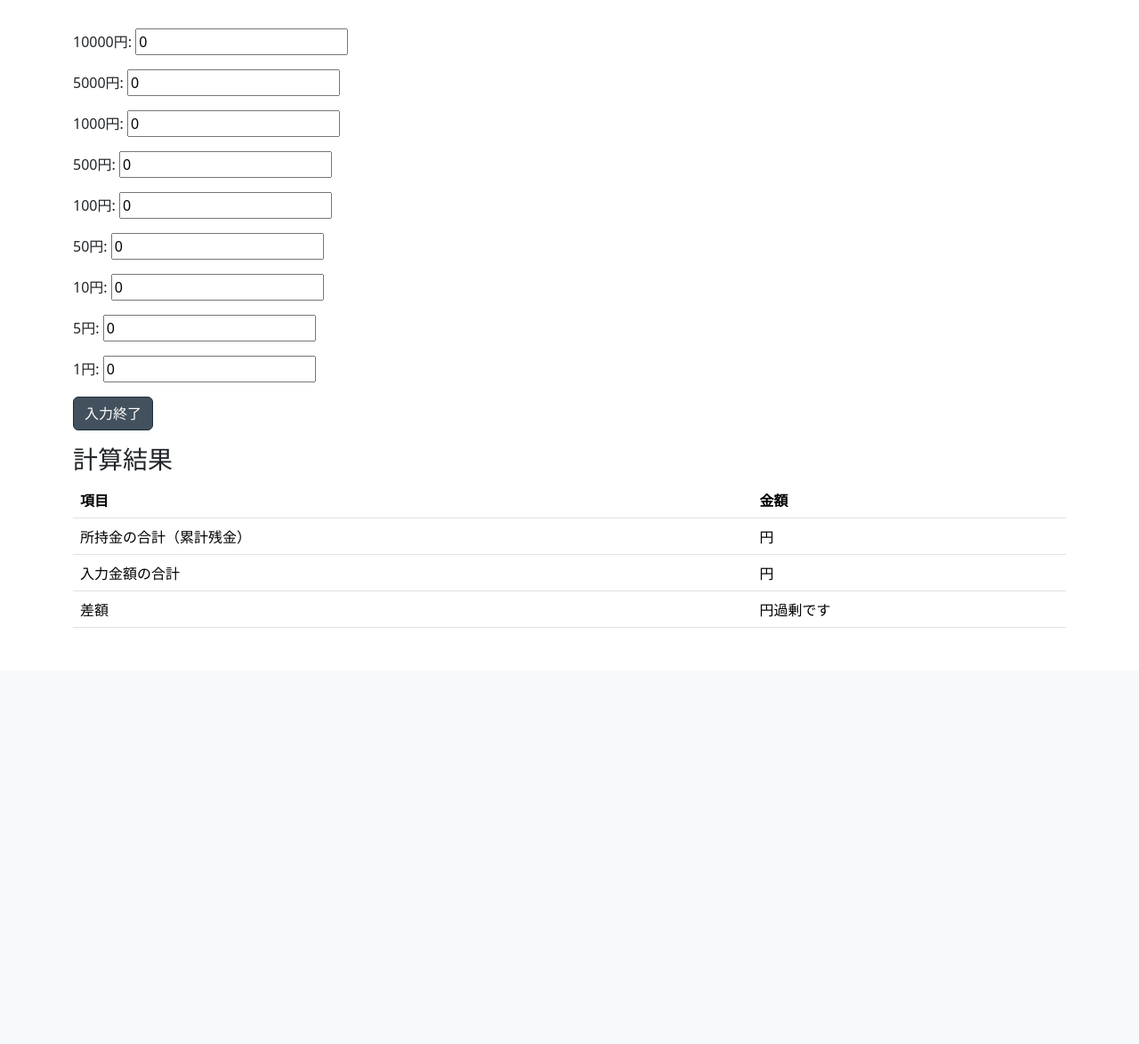
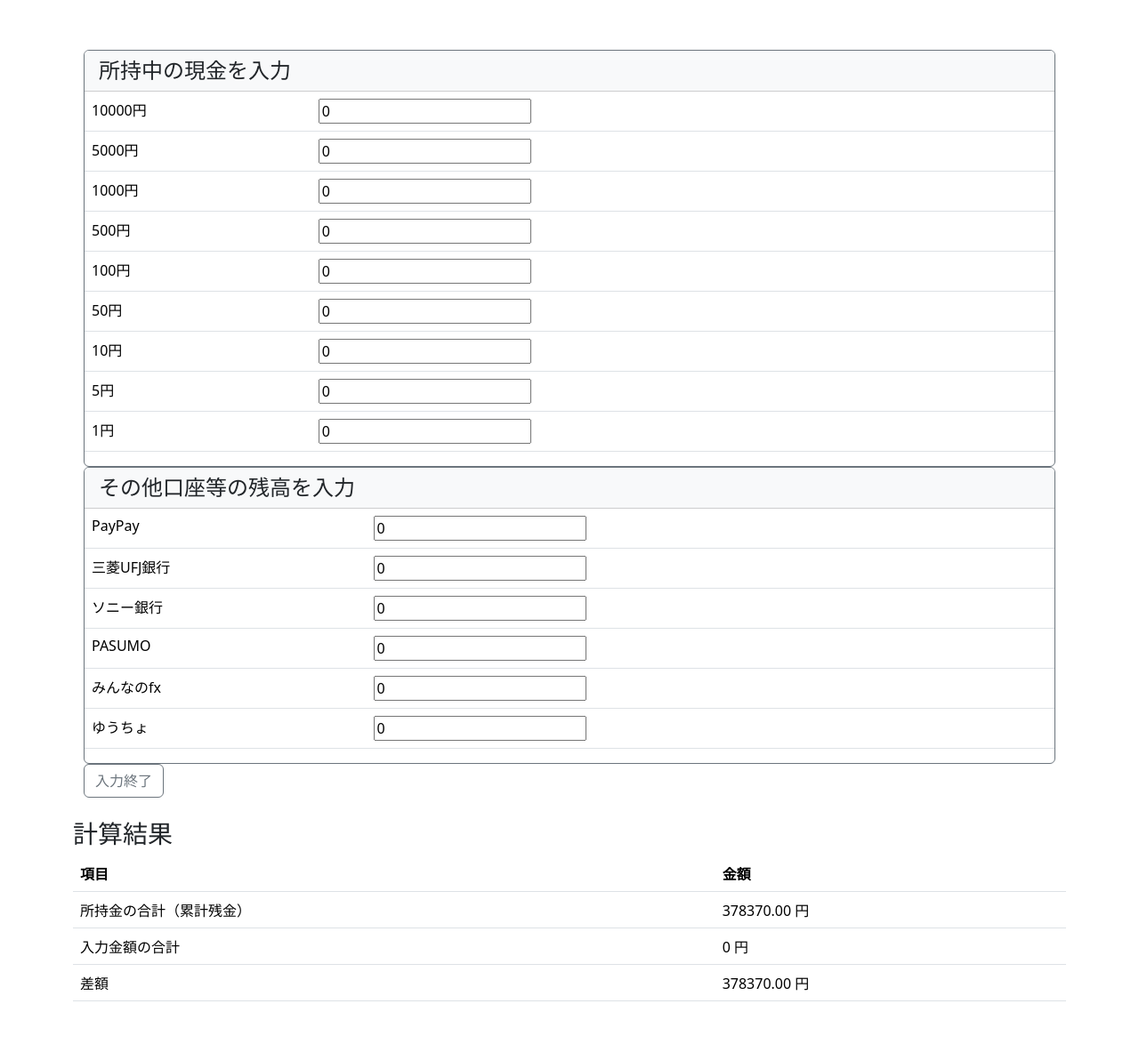
Before and after one commit to nemu-gaikokugo/kakeibo, a Django app: page /transaction/compare-balance in a window 1280 px wide. Shown: the part 63-1237 px from the top of the page at 89% size. Before the commit the page ends 769 px from the top, so only its background shows below. Run offline with Django 5.2, Linux system fonts and the light colour scheme; a user stored in the database is signed in; data comes from the database, SQL or seed files in the repository; both versions use the stored data as it was after the commit; data that the repository does not hold is empty; some libraries are stand-ins or nearby versions.

Commit message:
とりあえず初期表示も上手くいった。

```diff
--- a/djangokakeibo/kakeibo/forms.py
+++ b/djangokakeibo/kakeibo/forms.py
@@ -1,5 +1,5 @@
 from django import forms
-from kakeibo.models import Transaction, Denomination
+from kakeibo.models import Transaction, Denomination, AccountType
 
 class TransactionForm(forms.ModelForm):
     class Meta:
@@ -14,13 +14,22 @@ class TransactionForm(forms.ModelForm):
             'description': '説明'
         }
 
-class CompareBalanceForm(forms.Form):
+class CompareCashBalanceForm(forms.Form):
     # Denominationごとにフィールドを作成
     # 各金種（例：10000円、5000円など）ごとの入力欄を定義
     for denomination in Denomination.objects.all():
         locals()[f'denomination_{denomination.value}'] = forms.IntegerField(
             initial=0,
-            required=False,
+            required=True,
             label=f"{denomination.value}円",
             widget=forms.NumberInput(attrs={'placeholder': '枚数を入力'})
         )
+
+class CompareAccountsBalanceForm(forms.Form):
+    for account_type in AccountType.objects.all():
+        if account_type.name != '現金':
+            locals()[account_type.name] = forms.IntegerField(
+                initial=0,
+                required=True,
+                label=account_type.name
+            )
--- a/djangokakeibo/kakeibo/templates/transactions/compare_balance.html
+++ b/djangokakeibo/kakeibo/templates/transactions/compare_balance.html
@@ -1,12 +1,56 @@
 {% extends "base.html" %}
 {% block main %}
 
-<form method="POST">
+<!-- <form method="POST">
     {% csrf_token %}
-    {{ form.as_p }}
+    {{ cash_form.as_p }}
+    {{ account_form.as_p }}
 
     <button type="submit" class="btn btn-primary">入力終了</button>
-</form>
+</form> -->
+
+<div class="container my-4">
+    <form method="post">
+        {% csrf_token %}
+        <div class="card border-secondary">
+            <div class="card-header bg-light">
+                <h4 class="mb-0">所持中の現金を入力</h4>
+            </div>
+            <table class="table">
+                <tbody>
+                    {% for field in cash_form %}
+                    <tr>
+                        <td><label for="{{ field.id_for_label }}">{{ field.label }}</label></td>
+                        <td>{{ field }}</td>
+                    </tr>
+                    {% endfor %}
+                </tbody>
+            </table>
+        </div>
+        <div class="card border-secondary">
+
+            <div class="card-header bg-light">
+                <h4 class="mb-0">その他口座等の残高を入力</h4>
+            </div>
+            <div>
+                <table class="table">
+                    <tbody>
+                        {% for field in account_form %}
+                        <tr>
+                            <td><label for="{{ field.id_for_label }}">{{ field.label }}</label></td>
+                            <td>{{ field }}</td>
+                        </tr>
+                        {% endfor %}
+                    </tbody>
+                </table>
+            </div>
+        </div>
+        <div class="text-right">
+            <button type="submit" class="btn btn-outline-secondary">入力終了</button>
+        </div>
+    </form>
+</div>
+
 
 <h3>計算結果</h3>
 <table class="table">
@@ -28,13 +72,7 @@
         <tr>
             <td>差額</td>
             <td>
-                {% if difference == 0 %}
-                    一致しています
-                {% elif difference > 0 %}
-                    {{ difference }} 円不足しています
-                {% else %}
-                    {{ difference }} 円過剰です
-                {% endif %}
+                {{ difference }} 円
             </td>
         </tr>
     </tbody>
--- a/djangokakeibo/kakeibo/views.py
+++ b/djangokakeibo/kakeibo/views.py
@@ -6,7 +6,7 @@ from django.core.exceptions import ValidationError
 from django.db.models import Sum, F
 from datetime import datetime, date, timedelta
 from kakeibo.models import Transaction, Category, Currency, AccountType, Denomination, CashHolding
-from kakeibo.forms import TransactionForm, CompareBalanceForm
+from kakeibo.forms import TransactionForm, CompareCashBalanceForm, CompareAccountsBalanceForm
 import csv
 import json
 
@@ -274,47 +274,60 @@ def compare_balance(request):
     # 所持している現金情報の取得
     cash_holdings = CashHolding.objects.filter(user=request.user, currency=default_currency)
     print(cash_holdings)
-    # 所持金の初期値（値がなければ0）
+    # 所持している現金の初期値（値がなければ0）
     cash_data = {
         denomination.value: cash_holdings.filter(denomination=denomination).first().quantity if cash_holdings.filter(denomination=denomination).exists() else 0
         for denomination in Denomination.objects.filter(currency=default_currency)
     }
     print(cash_data)
+    # 現金以外の所持金の初期値（値がなければ0）
+    account_data = {account.name: 0 for account in AccountType.objects.all()}
+    print(account_data)
 
+    total_entered = 0
+    total_balance = sum(t.amount for t in Transaction.objects.filter(user=request.user, date__lt=calculate_end_of_month(now().date())))
     # 入力フォーム処理
     if request.method == 'POST':
-        form = CompareBalanceForm(request.POST)
-        if form.is_valid():
+        cash_form = CompareCashBalanceForm(request.POST)
+        if cash_form.is_valid():
             # ユーザーが入力した金額の合計を計算
-            total_entered = 0
             for denomination in Denomination.objects.all():
                 denomination_value = denomination.value
-                entered_value = form.cleaned_data.get(f'denomination_{denomination_value}', 0)
+                entered_value = cash_form.cleaned_data.get(f'denomination_{denomination_value}', 0) or 0
                 total_entered += denomination_value * entered_value
 
-            # 所持金データから計算した累計残金
-            total_balance = sum(
-                denomination.value * cash_data.get(denomination.value, 0)
-                for denomination in Denomination.objects.filter(currency=default_currency)
-            )
             print("ここまで来てる4")
 
-            # 差額計算
-            difference = total_balance - total_entered
+        account_form = CompareAccountsBalanceForm(request.POST)
+        if account_form.is_valid():
+            for account_type in AccountType.objects.all():
+                entered_value = account_form.cleaned_data.get(account_type.name) or 0
+                total_entered += entered_value
+    else:
+        cash_form = CompareCashBalanceForm(initial=cash_data)
+        account_form = CompareAccountsBalanceForm(initial=account_data)
 
-            # 計算結果をビューに渡す
-            return render(request, 'transactions/compare_balance.html', {
-                'form': form,
-                'cash_holdings': cash_holdings,
-                'total_balance': total_balance,
-                'total_entered': total_entered,
-                'difference': difference,
-            })
+    # 差額計算
+    difference = total_balance - total_entered
+
+    # 計算結果をビューに渡す
+    return render(request, 'transactions/compare_balance.html', {
+        'cash_form': cash_form,
+        'account_form': account_form,
+        'cash_holdings': cash_holdings,
+        'total_balance': total_balance,
+        'total_entered': total_entered,
+        'difference': difference,
+    })
+
+def calculate_end_of_month(today):
+    year = today.year
+    month = today.month
+
+    # start_of_month = datetime(year, month, 1).date()
+    if month == 12:
+        end_of_month = date(year+1, 1, 1)
     else:
-        form = CompareBalanceForm(initial=cash_data)
+        end_of_month = date(year, month+1, 1)
 
-    # 所持金情報をビューに渡す
-    return render(request, 'transactions/compare_balance.html', {
-        'form': form,
-        'cash_holdings': cash_holdings,
-    })
+    return end_of_month
```
Also changed, not shown: djangokakeibo/db.sqlite3.
